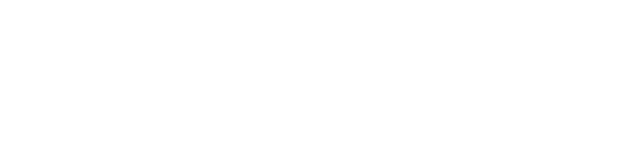
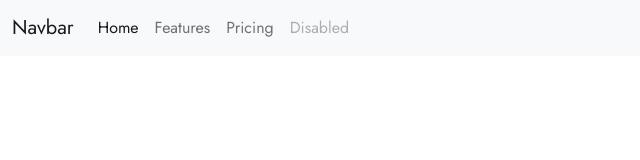
Before and after one commit to zaiaaa/ac2-projeto, a plain HTML site: page index.html in a window 1280 px wide. Shown: the whole page, without its empty margins (0-640 px from the left). Drawn offline with Linux system fonts and the light colour scheme.

Commit message:
importação de fontes, bootstrap e implementação de navbar

```diff
--- a/index.html
+++ b/index.html
@@ -3,9 +3,45 @@
 <head>
     <meta charset="UTF-8">
     <meta name="viewport" content="width=device-width, initial-scale=1.0">
+    <link rel="stylesheet" href="./index.css">
+    <link rel="stylesheet" href="./global.css">
+    <link rel="stylesheet" href="./bootstrap-5.0.2-dist/css/bootstrap.min.css">
+
+    <!-- FONTES -->
+    <link rel="preconnect" href="https://fonts.googleapis.com">
+    <link rel="preconnect" href="https://fonts.gstatic.com" crossorigin>
+    <link href="https://fonts.googleapis.com/css2?family=Jost:ital,wght@0,100..900;1,100..900&display=swap" rel="stylesheet">
+    <!-- FONTES -->
+
     <title>Aviv Brand - VIVA!</title>
 </head>
 <body>
+    <nav class="navbar navbar-expand-lg navbar-light bg-light">
+        <div class="container-fluid">
+            <a class="navbar-brand" href="#">Navbar</a>
+            <button class="navbar-toggler" type="button" data-bs-toggle="collapse" data-bs-target="#navbarNav" aria-controls="navbarNav" aria-expanded="false" aria-label="Toggle navigation">
+                <span class="navbar-toggler-icon"></span>
+            </button>
+            <div class="collapse navbar-collapse" id="navbarNav">
+                <ul class="navbar-nav">
+                    <li class="nav-item">
+                        <a class="nav-link active" aria-current="page" href="#">Home</a>
+                    </li>
+                    <li class="nav-item">
+                        <a class="nav-link" href="#">Features</a>
+                    </li>
+                        <li class="nav-item">
+                    <a class="nav-link" href="#">Pricing</a>
+                        </li>
+                    <li class="nav-item">
+                        <a class="nav-link disabled" href="#" tabindex="-1" aria-disabled="true">Disabled</a>
+                    </li>
+                </ul>
+            </div>
+        </div>
+    </nav>
 
+
+    <script src="./bootstrap-5.0.2-dist/js/bootstrap.min.js"></script>
 </body>
 </html>
```
